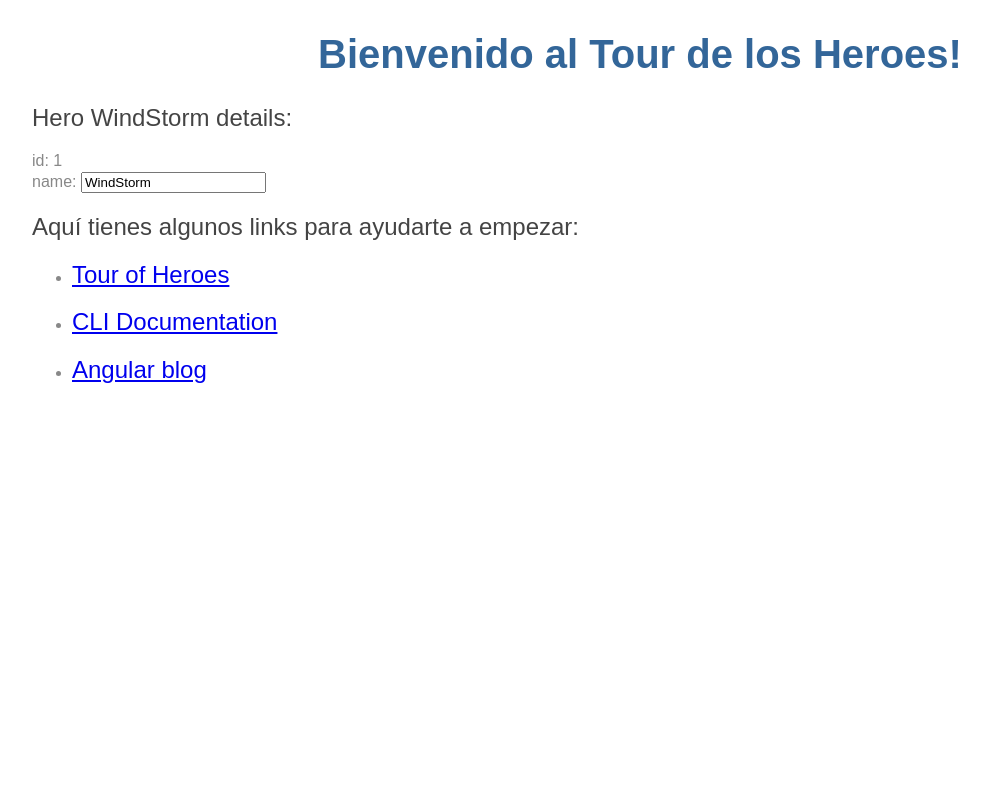
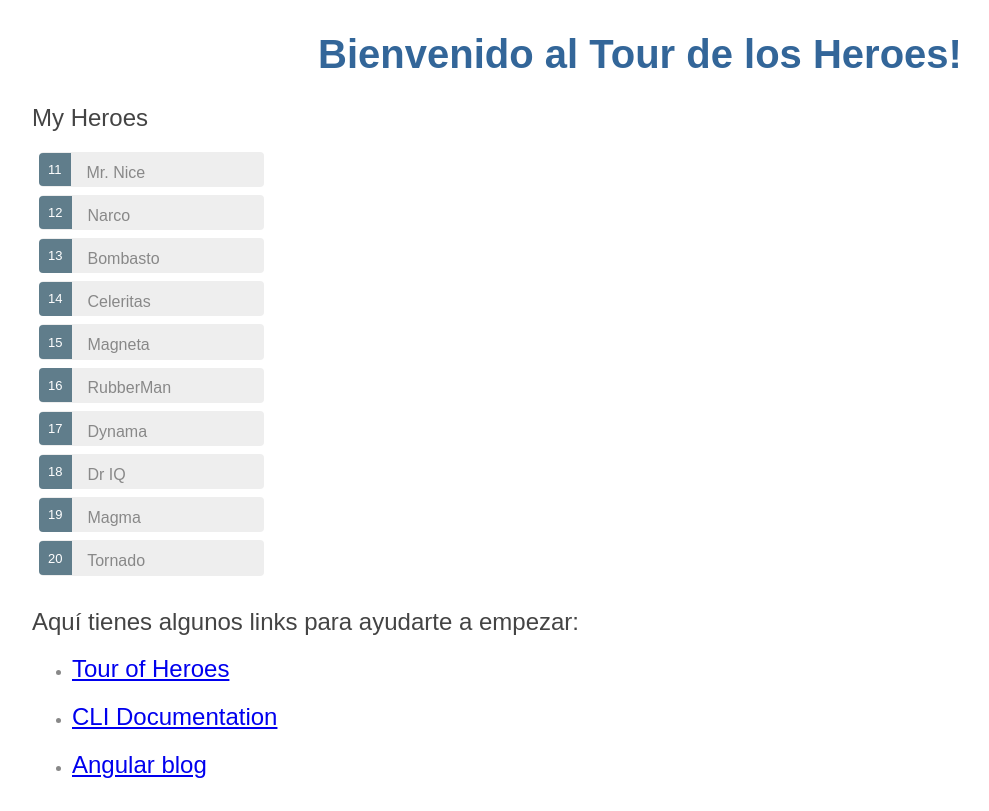
Before and after one commit to jdms23/heroes, an Angular app: page / in a window 1280 px wide. Shown: the whole page, without its empty margins (0-989 px from the left). Built offline with nearby package versions, Linux system fonts and the light colour scheme.

Commit message:
Mostrar Una Lista de Elementos *ngFor

```diff
--- a/src/app/heroes/heroes.component.css
+++ b/src/app/heroes/heroes.component.css
@@ -0,0 +1,48 @@
+/* HeroesComponent's private CSS styles */
+.selected {
+  background-color: #CFD8DC !important;
+  color: white;
+}
+.heroes {
+  margin: 0 0 2em 0;
+  list-style-type: none;
+  padding: 0;
+  width: 15em;
+}
+.heroes li {
+  cursor: pointer;
+  position: relative;
+  left: 0;
+  background-color: #EEE;
+  margin: .5em;
+  padding: .3em 0;
+  height: 1.6em;
+  border-radius: 4px;
+}
+.heroes li.selected:hover {
+  background-color: #BBD8DC !important;
+  color: white;
+}
+.heroes li:hover {
+  color: #607D8B;
+  background-color: #DDD;
+  left: .1em;
+}
+.heroes .text {
+  position: relative;
+  top: -3px;
+}
+.heroes .badge {
+  display: inline-block;
+  font-size: small;
+  color: white;
+  padding: 0.8em 0.7em 0 0.7em;
+  background-color: #607D8B;
+  line-height: 1em;
+  position: relative;
+  left: -1px;
+  top: -4px;
+  height: 1.8em;
+  margin-right: .8em;
+  border-radius: 4px 0 0 4px;
+}
--- a/src/app/heroes/heroes.component.html
+++ b/src/app/heroes/heroes.component.html
@@ -1,5 +1,16 @@
-<h2>Hero {{ hero.name }} details:</h2>
-<div><span>id:</span> {{hero.id}}</div>
-<label>name:
-  <input [(ngModel)]="hero.name" placeholder="name">
-</label>
+<h2>My Heroes</h2>
+<ul class="heroes">
+  <li *ngFor="let hero of heroes" (click)="onSelect(hero)" [class.selected]="hero === selectedHero">
+    <span class="badge">{{ hero.id }}</span> {{ hero.name }}
+  </li>
+</ul>
+
+<div *ngIf="selectedHero">
+  <h2>{{ selectedHero.name | uppercase }} Details</h2>
+  <div><span>id: </span>{{selectedHero.id}}</div>
+  <div>
+    <label>name:
+      <input [(ngModel)]="selectedHero.name" placeholder="name">
+    </label>
+  </div>
+</div>
--- a/src/app/heroes/heroes.component.ts
+++ b/src/app/heroes/heroes.component.ts
@@ -1,4 +1,5 @@
 import { Component, OnInit } from '@angular/core';
+import { HEROES } from '../mock-heroes';
 import { Hero } from '../hero';
 
 @Component({
@@ -8,11 +9,16 @@
 })
 export class HeroesComponent implements OnInit {
 
-  hero: Hero = { id: 1, name: 'WindStorm'};
+  heroes = HEROES;
+  selectedHero: Hero;
 
   constructor() { }
 
   ngOnInit() {
   }
 
+  onSelect(hero: Hero) {
+    this.selectedHero = hero;
+  }
+
 }
--- /dev/null
+++ b/src/app/mock-heroes.ts
@@ -0,0 +1,14 @@
+import {Hero} from './hero';
+
+export const HEROES: Hero[] = [
+  { id: 11, name: 'Mr. Nice' },
+  { id: 12, name: 'Narco' },
+  { id: 13, name: 'Bombasto' },
+  { id: 14, name: 'Celeritas' },
+  { id: 15, name: 'Magneta' },
+  { id: 16, name: 'RubberMan' },
+  { id: 17, name: 'Dynama' },
+  { id: 18, name: 'Dr IQ' },
+  { id: 19, name: 'Magma' },
+  { id: 20, name: 'Tornado' }
+];
```
